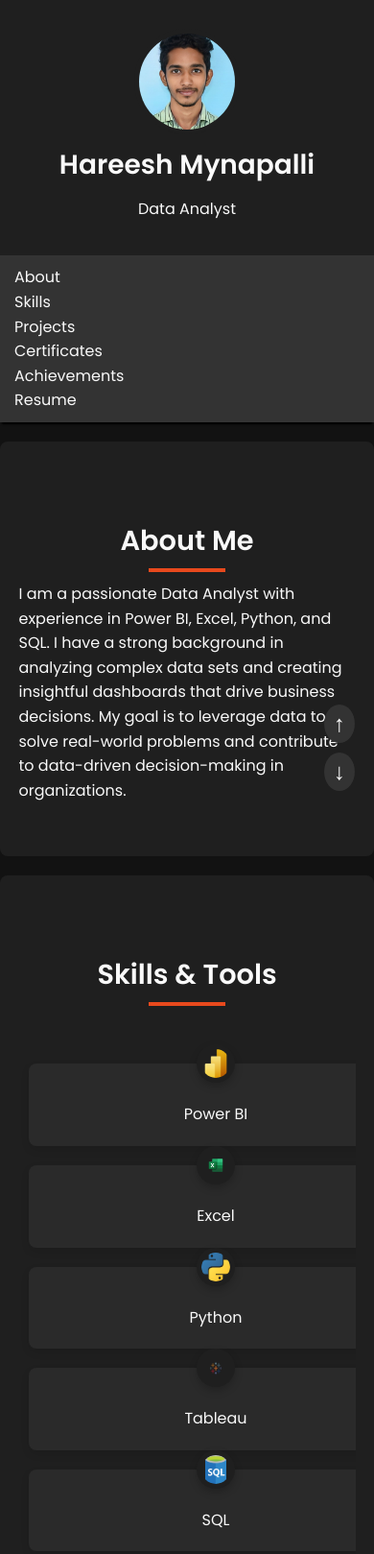
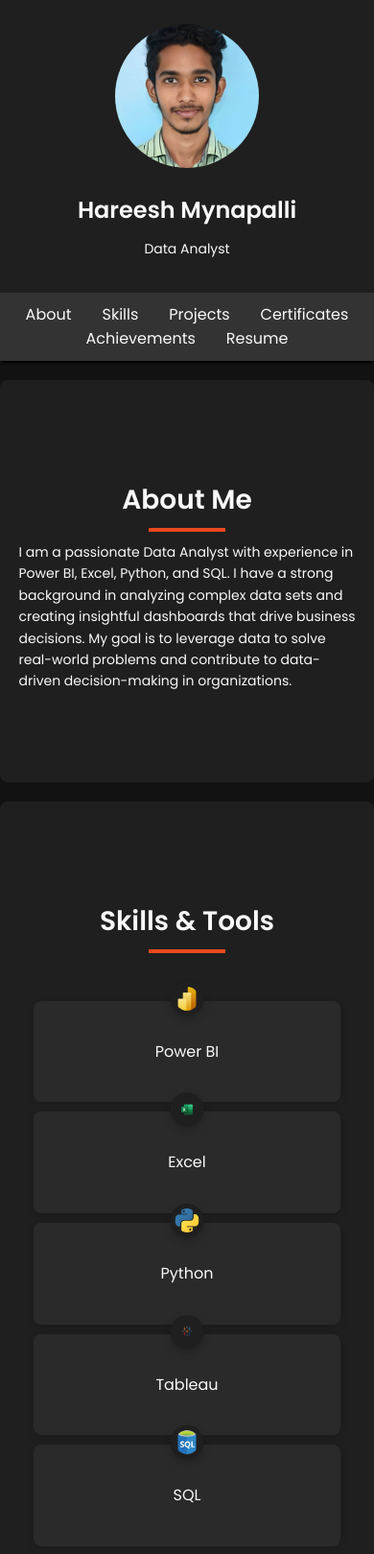
Before and after one commit to HareeshMynapalli/sample, a plain HTML site: page index.html in a window 390 px wide. Shown: the top 1619 px of the page at 96% size. Drawn offline with Linux system fonts and the light colour scheme.

Commit message:
styles.css

```diff
--- a/styles.css
+++ b/styles.css
@@ -15,7 +15,7 @@ header {
     color: #f9f9f9;
     padding: 20px 0;
     text-align: center;
-    /* position: sticky; */
+    position: sticky;
     top: 0;
     z-index: 1000;
 }
@@ -24,7 +24,7 @@ header {
     display: flex;
     align-items: center;
     justify-content: center;
-    flex-direction: column; /* Adjust for smaller screens */
+    flex-wrap: wrap; /* Ensures items wrap on smaller screens */
 }
 
 .profile-pic {
@@ -58,6 +58,7 @@ nav {
     justify-content: center;
     padding: 0;
     margin: 0;
+    flex-wrap: wrap; /* Wraps the nav items for smaller screens */
 }
 
 .nav-link {
@@ -112,51 +113,43 @@ h2::after {
     display: flex;
     justify-content: center;
     flex-wrap: wrap;
-    margin-top: 60px; /* Space from previous sections */
+    margin-top: 60px;
 }
 
 .skill-card, .certificate-card {
     background-color: #2a2a2a;
     color: #f9f9f9;
-    padding: 40px 20px 20px; /* Adjust padding for image and text */
+    padding: 40px 20px;
     margin: 10px;
     border-radius: 8px;
-    box-shadow: 0 4px 8px rgba(0,0,0,0.1);
+    box-shadow: 0 4px 8px rgba(0, 0, 0, 0.1);
     text-align: center;
     transition: transform 0.3s, box-shadow 0.3s;
     position: relative;
-    width: 250px; /* Reduced width */
+    width: 250px;
 }
 
 .skill-card:hover, .certificate-card:hover {
     transform: translateY(-5px);
-    box-shadow: 0 8px 16px rgba(0,0,0,0.2);
+    box-shadow: 0 8px 16px rgba(0, 0, 0, 0.2);
 }
 
 .skill-logo, .certificate-logo {
-    width: 30px; /* Reduced size */
-    height: 30px; /* Reduced size */
+    width: 30px;
+    height: 30px;
     position: absolute;
-    top: -20px; /* Reduced margin */
+    top: -20px;
     left: 50%;
     transform: translateX(-50%);
     background-color: #1f1f1f;
     border-radius: 50%;
-    padding: 5px; /* Reduced padding */
-    box-shadow: 0 4px 8px rgba(0,0,0,0.2);
+    padding: 5px;
+    box-shadow: 0 4px 8px rgba(0, 0, 0, 0.2);
     object-fit: contain;
 }
 
 .skill-card p, .certificate-card p {
-    margin: 20px 0 0; /* Ensure space for text below logo */
-}
-
-/* Heading Styling */
-section h2 {
-    margin: 40px 0 20px; /* Space above and below heading */
-    text-align: center;
-    font-size: 1.8em; /* Slightly smaller font size */
-    color: #f9f9f9;
+    margin: 20px 0 0;
 }
 
 /* Project Section */
@@ -164,210 +157,77 @@ section h2 {
     background-color: #2a2a2a;
     color: #f9f9f9;
     padding: 20px;
-    margin-bottom: 20px;
+    margin: 10px 0;
     border-radius: 8px;
-    box-shadow: 0 4px 8px rgba(0,0,0,0.1);
-    transition: transform 0.3s, box-shadow 0.3s;
-}
-
-.project-card:hover {
-    transform: translateY(-5px);
-    box-shadow: 0 8px 16px rgba(0,0,0,0.2);
+    box-shadow: 0 4px 8px rgba(0, 0, 0, 0.1);
+    text-align: left;
 }
 
 .project-link {
     color: #e8491d;
     text-decoration: none;
-    font-weight: bold;
-    transition: color 0.3s;
+    display: inline-block;
+    margin-top: 10px;
 }
 
 .project-link:hover {
-    color: #f9f9f9;
+    text-decoration: underline;
 }
 
-/* Footer */
-footer {
-    background-color: #1f1f1f;
-    color: #f9f9f9;
-    text-align: center;
-    padding: 30px 0; /* Increase padding for better spacing */
-    margin-top: 20px;
-    position: relative; /* Ensure position for animations */
-    overflow: hidden; /* Hide overflow for animations */
+/* Responsive Styles */
+@media (max-width: 768px) {
+    .container {
+        width: 90%;
     }
 
-footer p {
-    margin: 5px 0;
-    font-size: 18px; /* Adjust font size */
+    .header-content {
+        flex-direction: column; /* Stacks profile pic and text on smaller screens */
+        text-align: center;
     }
 
-footer a {
-    color: #e8491d;
-    text-decoration: none;
-    transition: color 0.3s, transform 0.3s;
-    font-weight: bold; /* Make links bold for emphasis */
+    .profile-pic {
+        margin-right: 0;
+        margin-bottom: 20px;
     }
 
-footer a:hover {
-    color: #f9f9f9;
-    transform: scale(1.1);
+    h1 {
+        font-size: 28px;
     }
 
-/* Animated Contact Info */
-.contact-info {
-    display: flex;
-    justify-content: center; /* Center items horizontally */
-    align-items: center; /* Center items vertically */
-    flex-wrap: wrap; /* Allow wrapping on smaller screens */
-    animation: fadeInUp 2s ease-out;
-    position: relative;
+    p {
+        font-size: 16px;
     }
 
-.contact-info span {
-    display: inline-block;
-    margin: 0 15px; /* Spacing between items */
-    font-size: 16px; /* Adjust font size */
-    transition: color 0.3s, transform 0.3s;
+    .nav-link {
+        padding: 8px 16px;
     }
 
-.contact-info span:hover {
-    color: #e8491d;
-    transform: translateY(-5px);
+    .skills-grid, .certificate-grid {
+        display: block;
+        text-align: center;
     }
 
-/* Add visual effects */
-.contact-info::before {
-    content: "";
-    position: absolute;
-    width: 300px; /* Larger visual effect */
-    height: 300px; /* Larger visual effect */
-    background: radial-gradient(circle, rgba(255,255,255,0.1) 0%, rgba(255,255,255,0) 100%);
-    top: 50%;
-    left: 50%;
-    transform: translate(-50%, -50%) scale(0.6); /* Adjust scale */
-    border-radius: 50%;
-    z-index: -1;
-    animation: pulse 4s infinite;
-}
-
-@keyframes pulse {
-    0% {
-        transform: translate(-50%, -50%) scale(0.6);
-        opacity: 0.5;
-    }
-    50% {
-        transform: translate(-50%, -50%) scale(1);
-        opacity: 0.2;
-    }
-    100% {
-        transform: translate(-50%, -50%) scale(0.6);
-        opacity: 0.5;
+    .skill-card, .certificate-card {
+        width: 80%;
+        margin: 10px auto;
     }
 }
 
-@keyframes fadeInUp {
-    from {
-        opacity: 0;
-        transform: translateY(20px);
+@media (max-width: 480px) {
+    h1 {
+        font-size: 24px;
     }
-    to {
-        opacity: 1;
-        transform: translateY(0);
+
+    p {
+        font-size: 14px;
+    }
+
+    .skill-logo, .certificate-logo {
+        width: 25px;
+        height: 25px;
+    }
+
+    .project-card {
+        padding: 15px;
     }
 }
-
-/* Scroll Arrows */
-.scroll-arrow {
-    position: fixed;
-    right: 20px;
-    background-color: #333; /* Dark grey background */
-    color: white;
-    padding: 10px;
-    border-radius: 50%;
-    cursor: pointer;
-    transition: background-color 0.3s ease;
-    z-index: 1000;
-    font-size: 24px;
-    text-align: center;
-    line-height: 20px;
-}
-
-.scroll-arrow:hover {
-    background-color: #555; /* Slightly lighter grey */
-}
-
-.scroll-up {
-    bottom: 70px;
-}
-
-.scroll-down {
-    bottom: 20px;
-}
-
-/* Skill and Certificate Logos */
-.skill-card img.skill-logo, .certificate-card img.certificate-logo {
-    margin-bottom: 10px;
-}
-
-/* Media Queries for Responsive Design */
-@media (max-width: 1200px) {
-    .container {
-        width: 90%;
-    }
-    .skill-card, .certificate-card {
-        width: 200px;
-    }
-}
-
-@media (max-width: 992px) {
-    .header-content {
-        flex-direction: column;
-    }
-    .profile-pic {
-        width: 120px;
-        height: 120px;
-        margin: 10px 0;
-    }
-    .nav-links {
-        flex-direction: column;
-    }
-    .nav-link {
-        padding: 15px;
-    }
-    .section {
-        padding: 60px 0;
-    }
-    .skills-grid, .certificate-grid {
-        flex-direction: column;
-        align-items: center;
-    }
-}
-
-@media (max-width: 768px) {
-    .skill-card, .certificate-card {
-        width: 150px;
-    }
-    .project-card {
-        width: 100%;
-    }
-}
-
-@media (max-width: 576px) {
-    .profile-pic {
-        width: 100px;
-        height: 100px;
-    }
-    h1 {
-        font-size: 28px;
-    }
-    p {
-        font-size: 16px;
-    }
-    .section {
-        padding: 40px 0;
-    }
-    .skill-card, .certificate-card {
-        width: 100%;
-    }
-}
```
Lines whose indentation alone changed are shown as unchanged.
